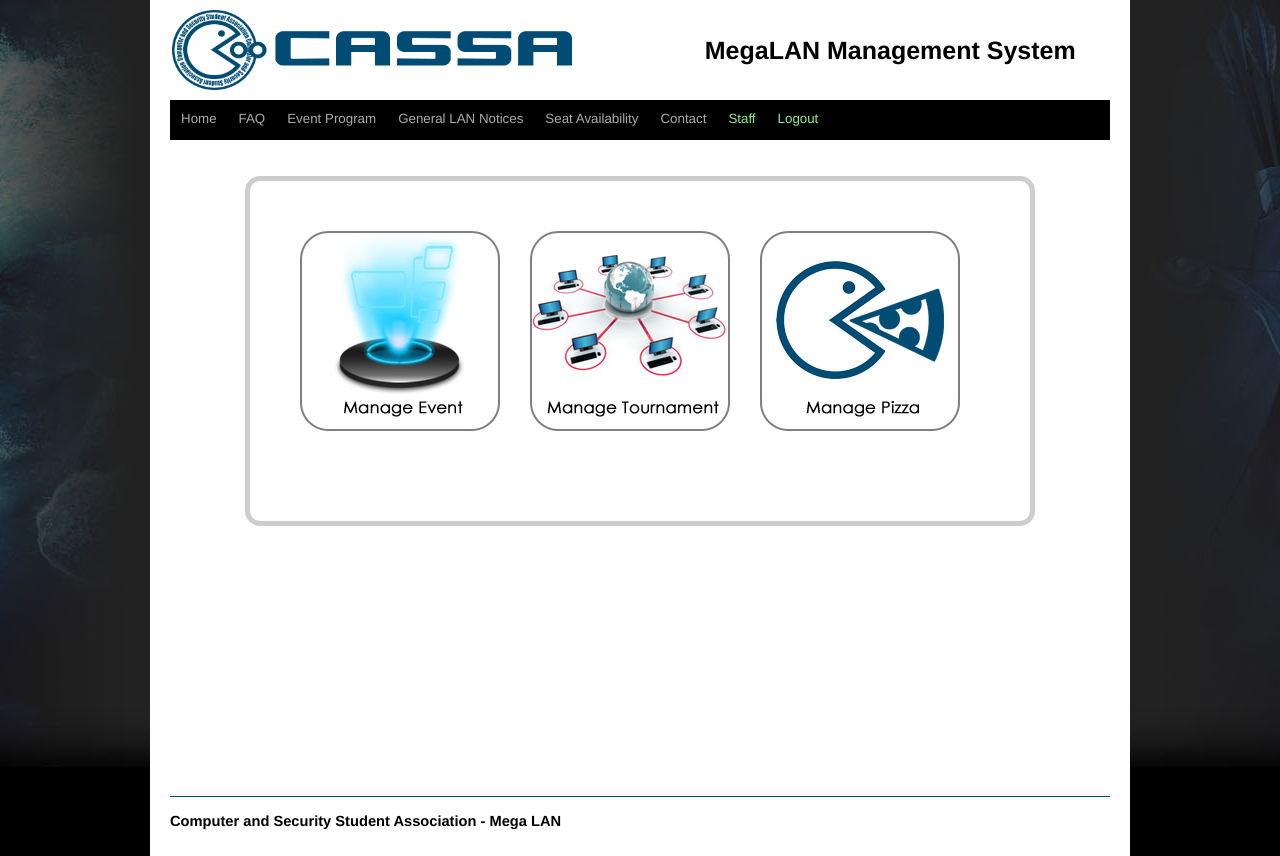
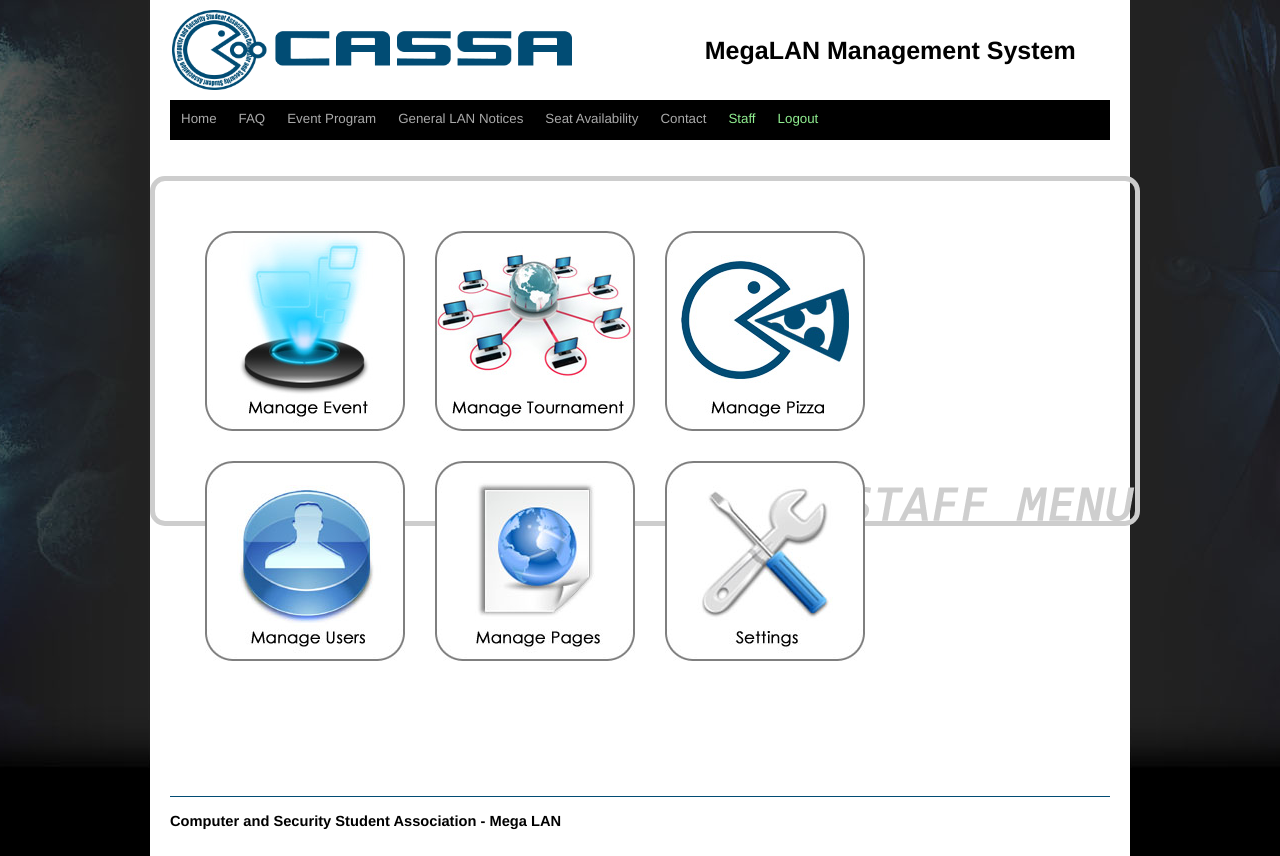
Before and after one commit to DrMinken/cassalan, a PHP site: page /management/staffBoard.php in a window 1280 px wide. Run offline with PHP 8.4, Linux system fonts and the light colour scheme; the visitor is signed in with stand-in values (Sample User, id 1).

Commit message:
QM - Staff Board Update

```diff
--- a/xampp/htdocs/CASSA/css/style.css
+++ b/xampp/htdocs/CASSA/css/style.css
@@ -80,6 +80,7 @@ body
 #container
 {
 	width: 950px;
+
 }
 
 
@@ -457,7 +458,7 @@ p
 /* BOARD DIV */
 .boardDIV
 {
-	width: 740px;
+	width: 940px;
 	height: 300px;
 	padding: 20px;
 
@@ -466,6 +467,7 @@ p
 	border-radius: 15px;
 
 	text-align: center;
+	background: url('/cassa/images/layers/staffMenu.png') right bottom no-repeat;
 }
 .boardButton
 {
--- a/xampp/htdocs/CASSA/management/staffBoard.php
+++ b/xampp/htdocs/CASSA/management/staffBoard.php
@@ -67,7 +67,31 @@
 			</a>
 		</td>
 	</tr>
-	</table>
+	<tr>
+		<td>
+			<!-- MANAGE USERS -->
+			<a href='MANuser.php'>
+				<img class='boardButton' src='../images/buttons/user.jpg' title='Manage Users'
+					onmouseover='this.src="../images/buttons/userO.jpg"'
+					onmouseout='this.src="../images/buttons/user.jpg"' />
+			</a>
+		</td>
+		<td>
+			<!-- MANAGE PAGES -->
+			<a href='MANpages.php'>
+				<img class='boardButton' src='../images/buttons/page.jpg' title='Manage Pages'
+					onmouseover='this.src="../images/buttons/pageO.jpg"'
+					onmouseout='this.src="../images/buttons/page.jpg"' />
+			</a>
+		</td>
+		<td>
+			<!-- SETTINGS -->
+			<a href='settings.php'>
+				<img class='boardButton' src='../images/buttons/settings.jpg' title='Site Settings'
+					onmouseover='this.src="../images/buttons/settingsO.jpg"' 					onmouseout='this.src="../images/buttons/settings.jpg"' />
+			</a>
+		</td>
+	</tr>	</table>
 </div>
 
 
```
Also changed, not shown: xampp/htdocs/CASSA/images/buttons/2user.jpg (added), xampp/htdocs/CASSA/images/buttons/2userO.jpg (added), xampp/htdocs/CASSA/images/buttons/page.jpg (added), xampp/htdocs/CASSA/images/buttons/page.png (added), xampp/htdocs/CASSA/images/buttons/pageO.jpg (added), xampp/htdocs/CASSA/images/buttons/settings.jpg (added), xampp/htdocs/CASSA/images/buttons/settingsO.jpg (added), xampp/htdocs/CASSA/images/buttons/user.jpg (added), xampp/htdocs/CASSA/images/buttons/userO.jpg (added), 1 other file.
